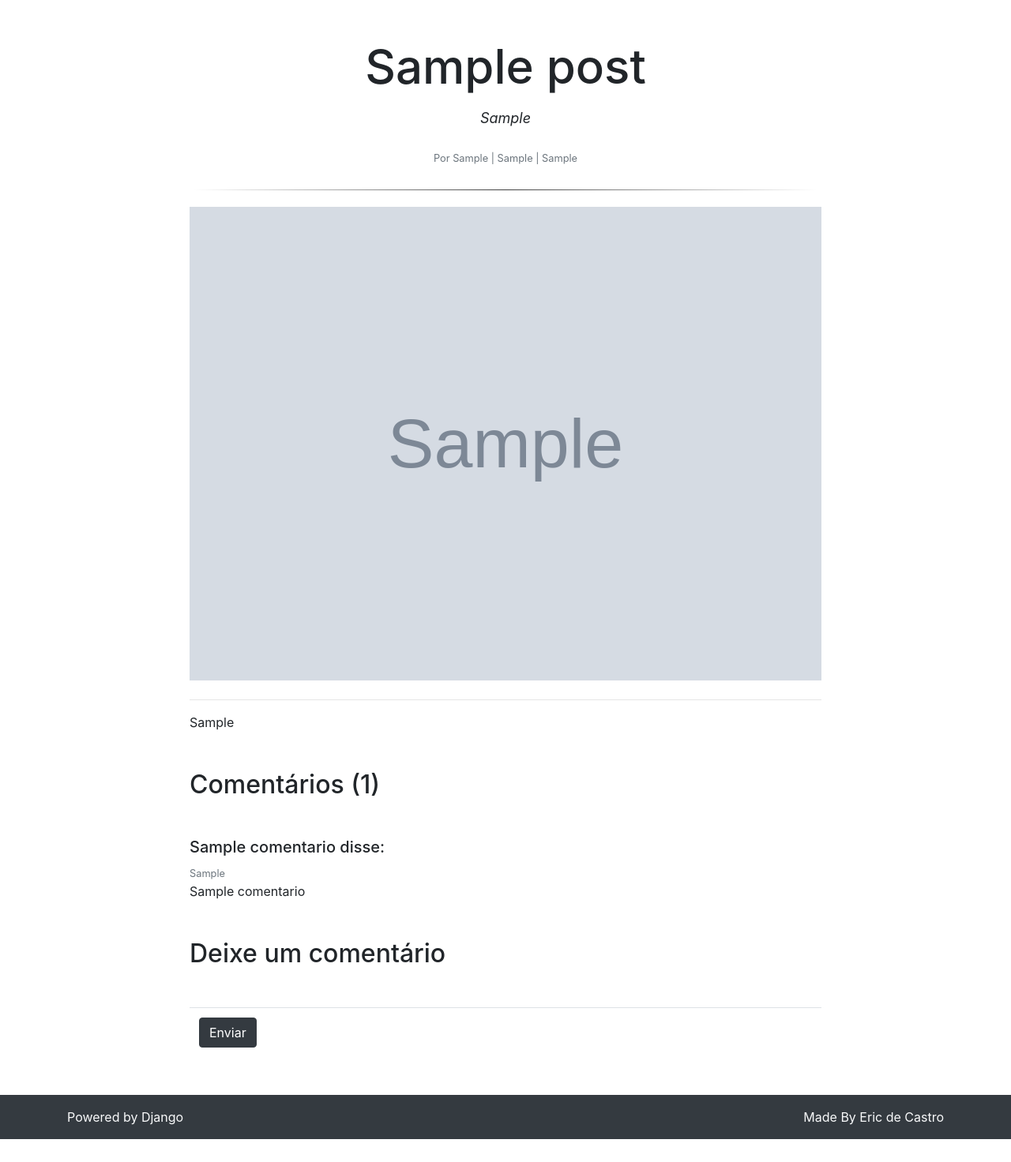
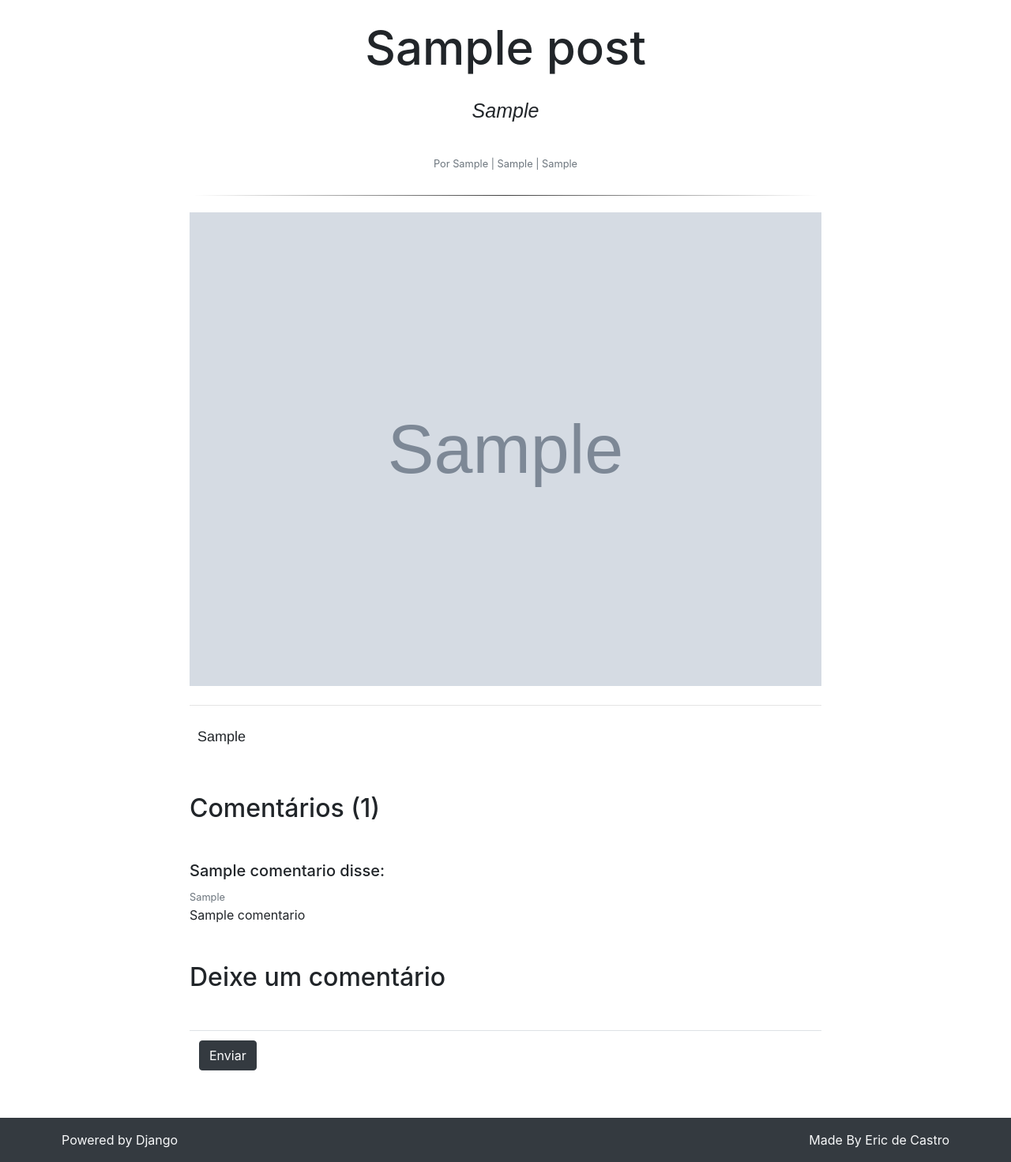
Before and after one commit to ericdecastro/Blog-Django, a Django app: template posts/templates/posts/post_detalhes.html in a window 1280 px wide. Shown: the part 56-1528 px from the top of the page at 79% size. Before the commit the page ends 1499 px from the top, so only its background shows below. Run offline with Django 3.2, Linux system fonts and the light colour scheme; the template is opened without the code that fills it: most values are stand-ins (such as "Sample title", 1, 10 or a date in 2020); grey boxes marked "Sample" are stand-in pictures; some libraries are stand-ins or nearby versions.

Commit message:
últimos ajustes de CSS e responsividade

```diff
--- a/posts/templates/posts/post_detalhes.html
+++ b/posts/templates/posts/post_detalhes.html
@@ -9,9 +9,9 @@
 
 <!-- POST -->
 <div class="content pb-3">
-    <div class="text-center pt-5 pb-2">
+    <div class="text-center pt-4 pb-2">
         <h1 class="pb-2" id="titulo-post">{{post.titulo_post}}</h1>
-        <p id="excerto-post">{{post.excerto_post}}</p>
+        <pre id="excerto-post">{{post.excerto_post}}</pre>
         <p class="text-muted mt-4">
             <small>
                Por {{post.autor_post}} | {{post.data_post}} | {{post.categoria_post}}
@@ -19,14 +19,14 @@
         </p>
     </div>
     <hr id="hr-post">
-    <div class="text-justify pt-3">
+    <div class="pt-3">
 
         {% if post.imagem_post %}
             <img class="img-fluid pb-2" style="width: 800px" src="{{ post.imagem_post.url }}" alt="{{post.titulo_post}}">
             <hr>
         {% endif %}
 
-        <p>{{ post.conteudo_post|safe|linebreaks }}</p>
+        <pre>{{ post.conteudo_post }}</pre>
 
     </div>
 
@@ -54,7 +54,7 @@
                     <td colspan="2">
                         {% include 'parciais/_messages.html' %}
 
-                        <input id="envia_comentario" type="submit" class="btn btn-dark"
+                        <input id="envia-comentario" type="submit" class="btn btn-dark"
                             value="Enviar">
                     </td>
                 </tr>
--- a/templates/parciais/_footer.html
+++ b/templates/parciais/_footer.html
@@ -4,10 +4,10 @@
 <footer id="footer" class="bg-dark text-light">
     <div class="container navbar-dark pt-3">
         <div class="row">
-            <div class="col">
+            <div class="col pl-2 m-0">
                 <p class="text-left">Powered by Django</p>
             </div>
-            <div class="col">
+            <div class="col pr-2 m-0">
                 <p class="text-right">Made By Eric de Castro</p>
             </div>
         </div>
--- a/templates/static/vendor/bootstrap/css/theme_1564087106285.css
+++ b/templates/static/vendor/bootstrap/css/theme_1564087106285.css
@@ -85,11 +85,12 @@ a {
     bottom: 0;
     width: 100%;
     height: 3 rem;
+    white-space: nowrap;
 }
 
 #page-container {
     position: relative;
-    min-height: 92.6vh;
+    min-height: 93.5vh;
 }
 
 #content-wrap {
@@ -98,11 +99,6 @@ a {
 
 #titulo-post {
     font-size: 60px;
-}
-
-#excerto-post {
-    font-size: 18px;
-    font-style: italic;
 }
 
 #hr-post{
@@ -124,7 +120,7 @@ a {
     -webkit-box-shadow: #343a40;
 }
 
-#envia_comentario:focus {
+#envia-comentario:focus {
     border-color: #343a40;
     box-shadow: 0 0 10px black;
     -webkit-box-shadow: #343a40;
@@ -132,6 +128,30 @@ a {
 
 .form-control: {
     background-color: red;
+}
+
+#conteudo-post {
+    font-size: 18px;
+
+}
+
+#excerto-post {
+    white-space: pre-wrap;
+    font-size: 25px;
+    font-family: arial;
+    text-align: center;
+    overflow: hidden;
+    font-style: italic;
+    padding: 10px;
+}
+
+pre {
+    white-space: pre-wrap;
+    font-size: 18px;
+    font-family: helvetica;
+    text-align: left;
+    overflow: hidden;
+    padding: 10px;
 }
 
 input:-webkit-autofill,
```
